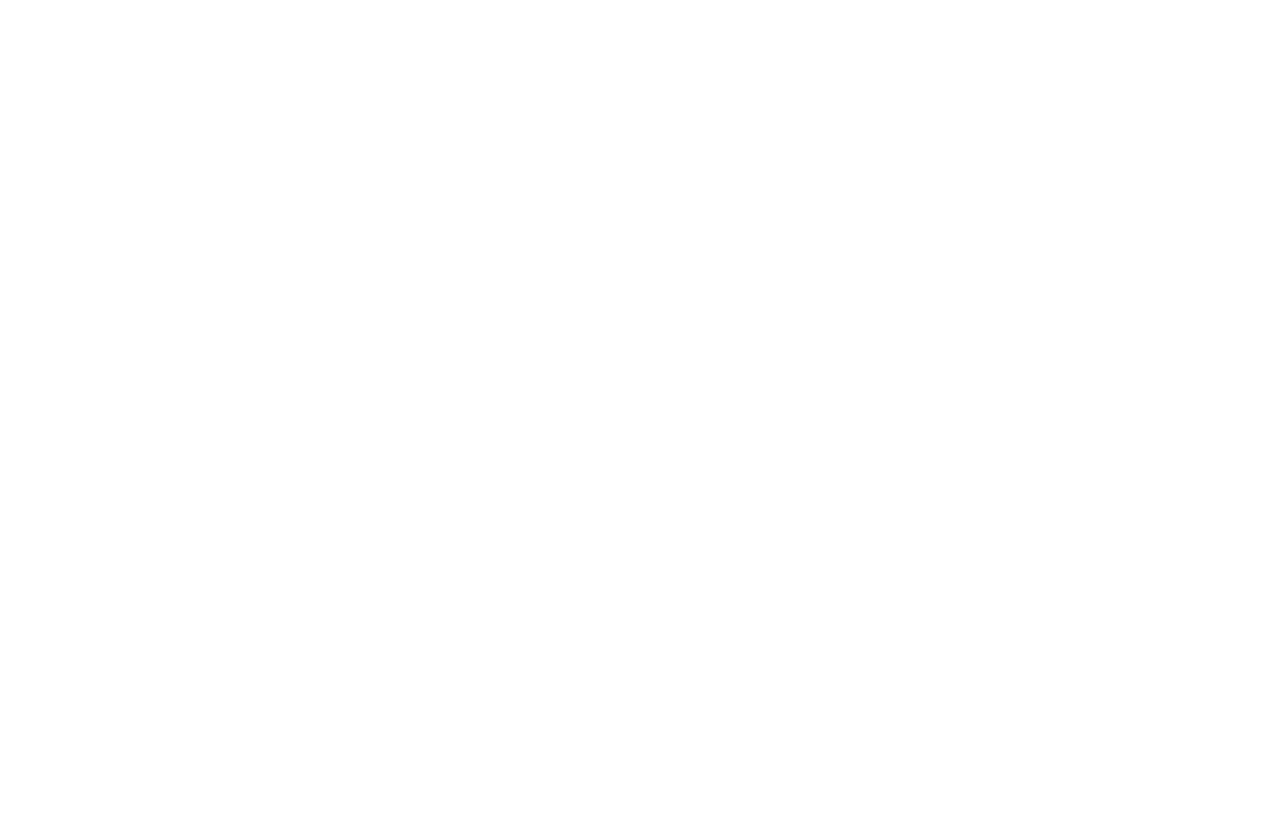
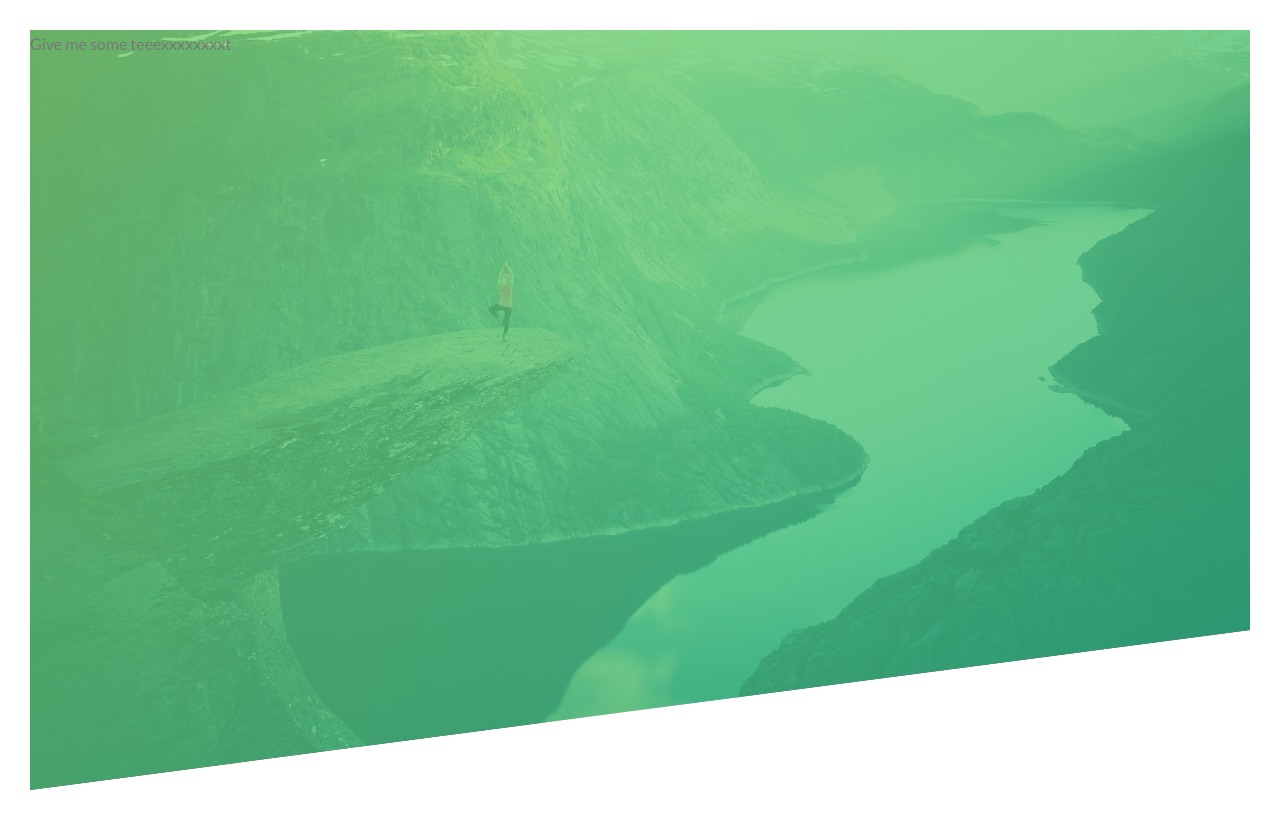
Before and after one commit to trevor-dev/css-sass, a plain HTML site: page Natours/starter/index.html in a window 1280 px wide. Drawn offline with Linux system fonts and the light colour scheme; files that its build step writes are made by us from their sources.

Commit message:
header & hero css

```diff
--- a/Natours/starter/css/style.css
+++ b/Natours/starter/css/style.css
@@ -6,3 +6,40 @@ Medium green: #55c57a
 Dark green: #28b485
 
 */
+
+/*   Universal reset for all browsers:   */
+* {
+    margin: 0;
+    padding: 0;
+    /* gets rid of auto-margin and border */
+    box-sizing: border-box;
+}
+
+body {
+    font-family: "Lato", sans-serif;
+    font-weight: 400;
+    font-size: 16px;
+    line-height: 1.7;
+    color: #777777;
+    padding: 30px;
+}
+
+.header {
+    height: 95vh;
+    background-image: linear-gradient(
+        to bottom right,
+        rgba(126, 213, 111, 0.8),
+        rgba(40, 180, 131, 0.8)),
+        url(../img/hero.jpg);
+    /* fits to width of viewport */
+    background-size: cover;
+    background-position: top;
+    /*
+    specify a polygon with specific coord
+    in this case, starting at the origin
+    (top left of image), moving clockwise
+    ### Cool tool: Clippy Clip-Path maker
+    https://bennettfeely.com/clippy/
+    */
+    clip-path: polygon(0 0, 100% 0, 100% 75vh, 0 100%);
+}
--- a/Natours/starter/index.html
+++ b/Natours/starter/index.html
@@ -13,7 +13,9 @@
         <title>Natours | Exciting tours for adventurous people</title>
     </head>
     <body>
-
+        <header class="header">
+            Give me some teeexxxxxxxxt
+        </header>
 
     </body>
 </html>
```
